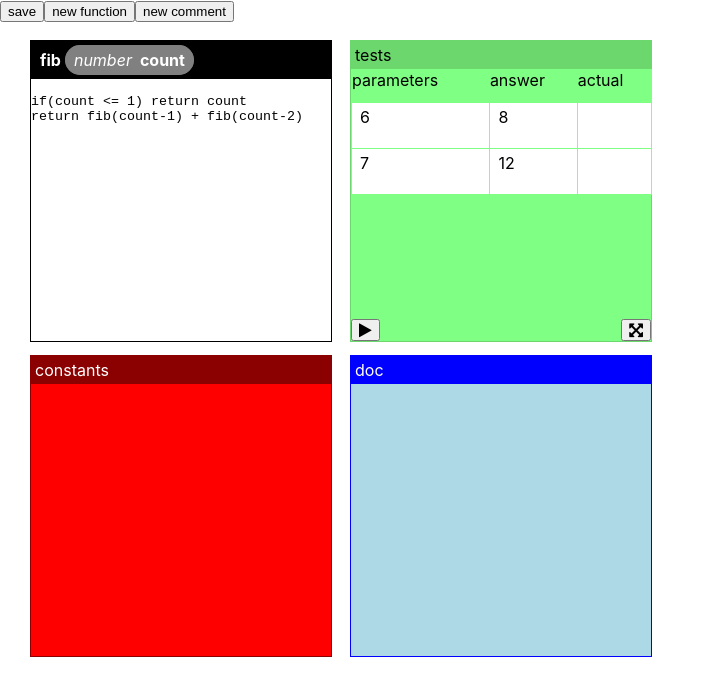
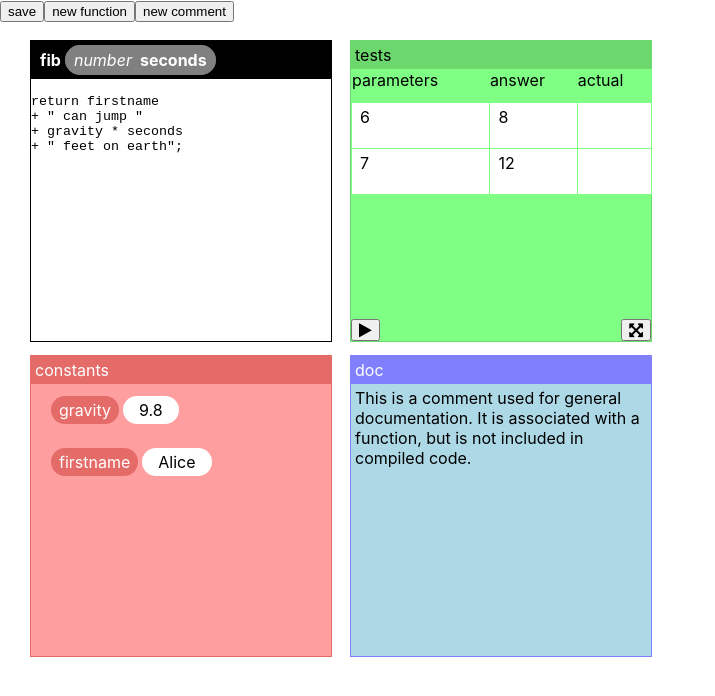
Before and after one commit to joshmarinacci/koding-experiment, a React (Create React App) app: page / in a window 1280 px wide. Shown: the top 696 px of the page, without its empty margins (0-715 px from the left). Built offline with nearby package versions, Linux system fonts and the light colour scheme.

Commit message:
more styling work

```diff
--- a/src/App.css
+++ b/src/App.css
@@ -2,11 +2,11 @@ body {
   --test-color: #80ff85;
   --test-color-border: #6cd76c;
 
-  --constants-color: red;
-  --constants-color-border: darkred;
+  --constants-color: #ff9e9e;
+  --constants-color-border: #e46b68;
 
   --comment-color: lightblue;
-  --comment-color-border: blue;
+  --comment-color-border: #8080ff;
 }
 .canvas {
   border: 0px solid red;
@@ -131,6 +131,29 @@ body {
   color: white;
 }
 
+.constants .const {
+  padding: 1em;
+}
+
+.constants .constant-name {
+  padding: 0.25em 0.5em;
+  margin: 0.25em;
+  color: white;
+  background-color: var(--constants-color-border);
+  border-radius: 1.0em;
+}
+
+.constants .constant-type {
+  display: none;
+}
+
+.constants .constant-value {
+  padding: 0.25em 1.0em;
+  background-color: white;
+  border-radius: 1.0em;
+}
+
+
 
 .comment {
   background-color: var(--comment-color);
@@ -140,3 +163,6 @@ body {
   background-color: var(--comment-color-border);
   color: white;
 }
+.comment .body {
+  padding: 0.25em;
+}
--- a/src/App.js
+++ b/src/App.js
@@ -26,12 +26,14 @@ const project = [
         params: [
             {
                 type:'number',
-                name:'count'
+                name:'seconds'
             }
         ],
         body: `
-        if(count <= 1) return count
-        return fib(count-1) + fib(count-2)
+        return firstname
+            + " can jump "
+            + gravity * seconds
+            + " feet on earth";
         `
     },
     {
@@ -200,6 +202,14 @@ const ConstantsView = (props) => {
         top:props.fun.position.y+"px",
     }}>
         <div className="title">constants</div>
+
+        {props.fun.consts.map((test,i) => {
+            return <div className="const" key={i}>
+                <span className="constant-name">{test.name}</span>
+                <span className="constant-type">{test.type}</span>
+                <span className="constant-value">{test.value}</span>
+            </div>
+        })}
     </div>
 }
 
@@ -209,6 +219,7 @@ const CommentDocView = (props) => {
         top:props.fun.position.y+"px",
     }}>
         <div className="title">doc</div>
+        <div className="body">{props.fun.body}</div>
     </div>
 }
 
```
